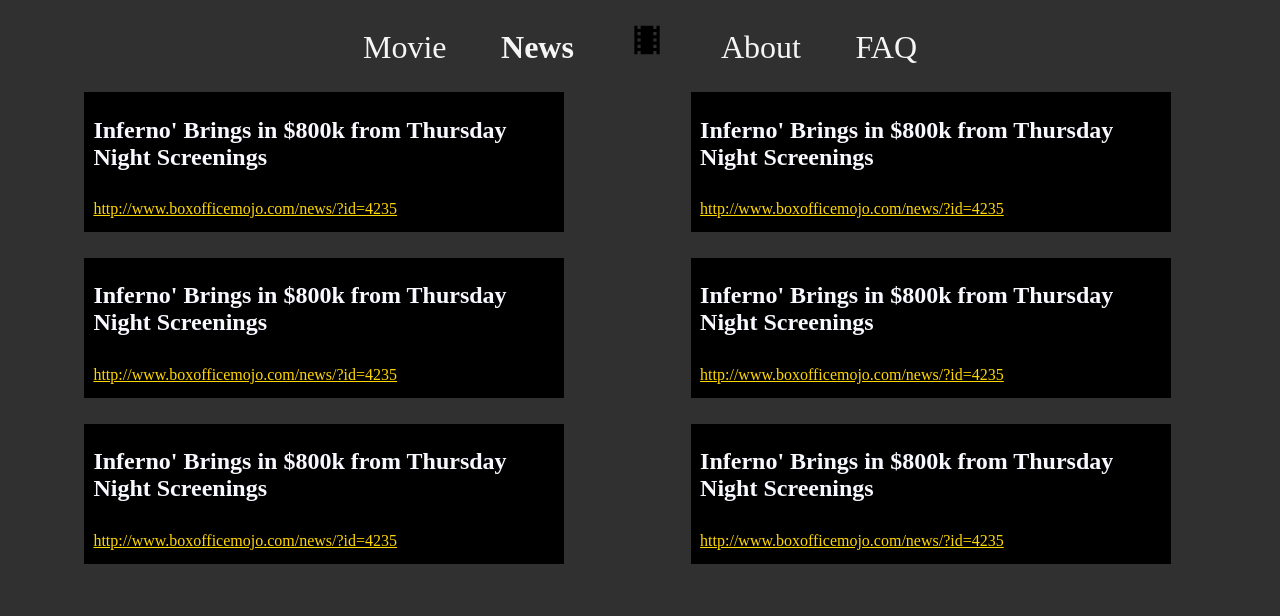
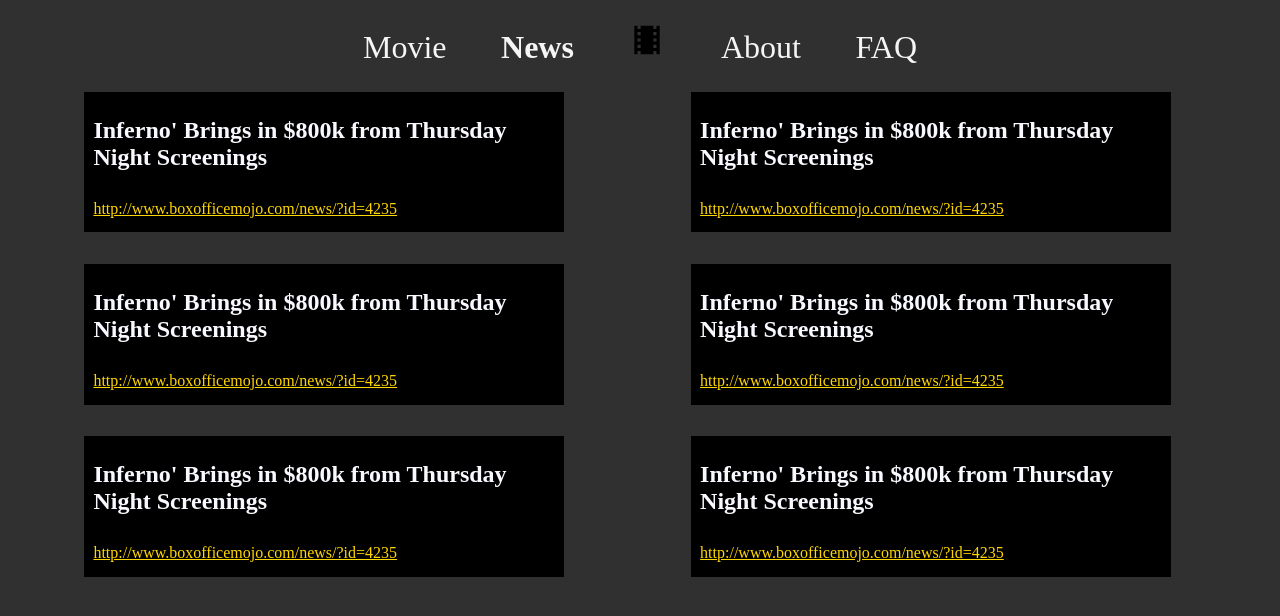
Before and after one commit to ekalac1/WTmovieApp, a PHP site: page /news.html in a window 1280 px wide. Shown: the top 616 px of the page. Run offline with PHP 8.4, Linux system fonts and the light colour scheme.

Commit message:
Css changes

```diff
--- a/tmdb.css
+++ b/tmdb.css
@@ -98,7 +98,6 @@ a.p
 .red {
     width: 100%;
     float: left;
-    margin-bottom: 2%;
     display: inline-block;
 }
 
@@ -115,9 +114,21 @@ a.p
 {
     background-color: black;
     overflow: hidden;
+    margin-bottom: 2%;
 }
 
 @media only screen and (min-width: 600px) {
+    .red {
+    width: 100%;
+    float: left;
+    margin-bottom: 0.5%;
+    display: inline-block;
+}
+    .kolona.dva.crna
+{
+    background-color: black;
+    overflow: hidden;
+}
     h1 {
         font-size: 400%;
         text-align: center;
```
